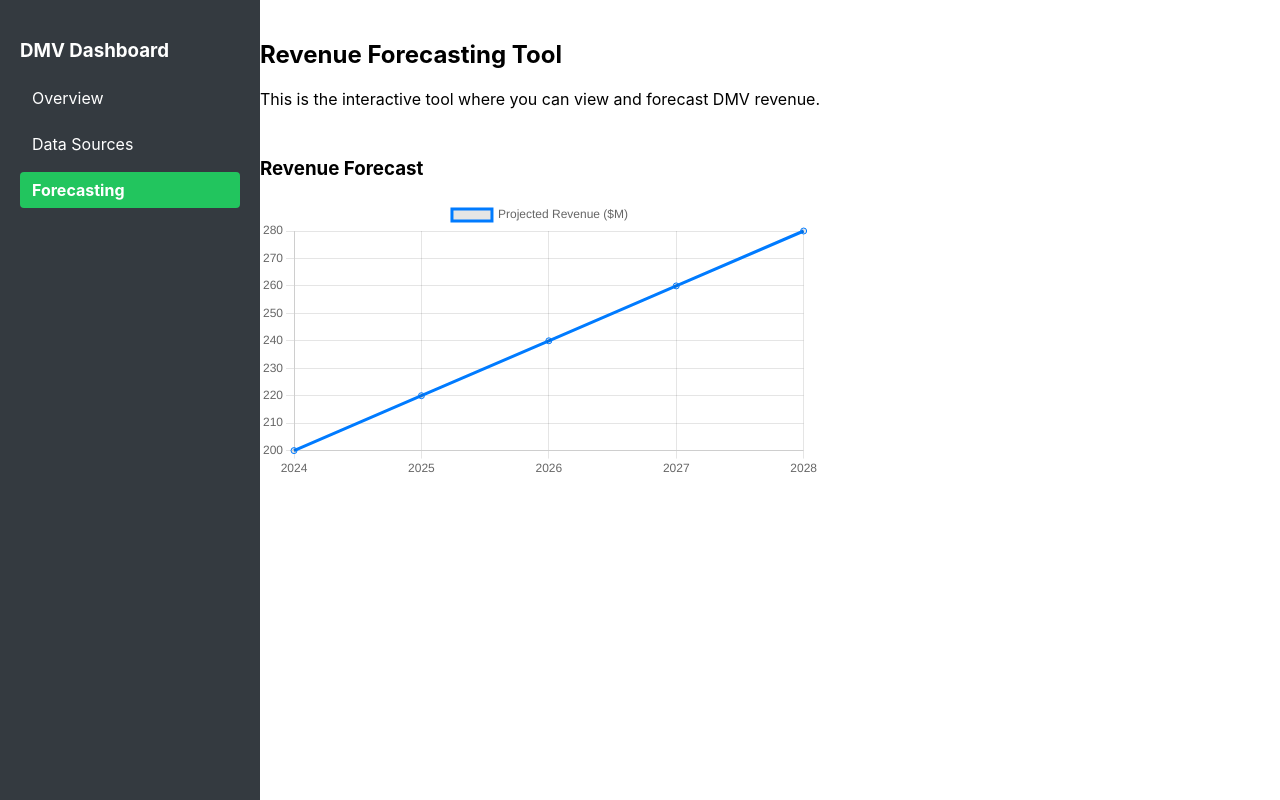
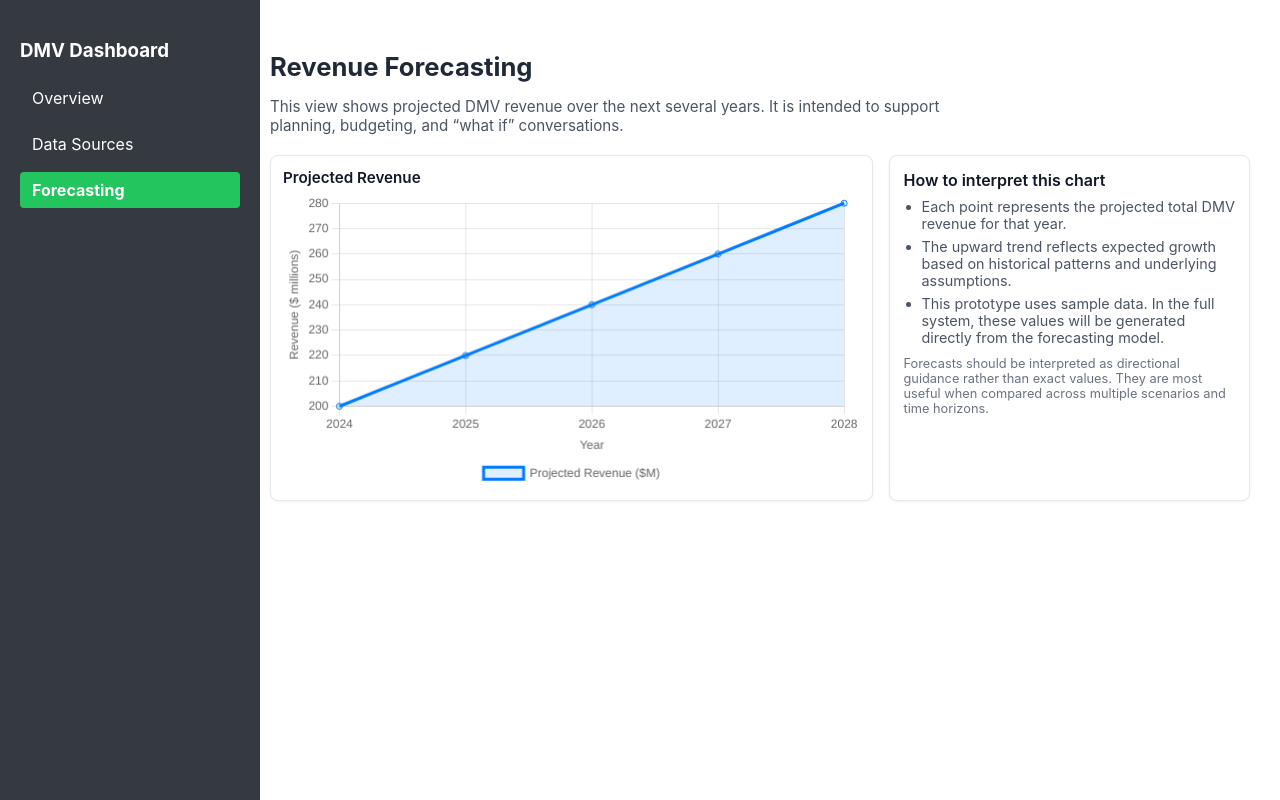
Before and after one commit to msreenam/deldot_revenue_forecast, a React (Create React App) app in the folder my-react-app/: page /forecasting in a window 1280 px wide. Built offline with nearby package versions, Linux system fonts and the light colour scheme.

Commit message:
cleaned up forecasting. Made an interpretation block that explains how to read graph. Added seperate css component

```diff
--- /dev/null
+++ b/my-react-app/src/components/Forecasting.css
@@ -0,0 +1,97 @@
+.forecast-page {
+  padding: 10px;
+}
+
+/* Title + subtitle */
+.forecast-title {
+  font-size: 1.6rem;
+  margin-bottom: 8px;
+  color: #1f2937;
+}
+
+.forecast-subtitle {
+  font-size: 0.95rem;
+  color: #4b5563;
+  margin-bottom: 20px;
+  max-width: 720px;
+}
+
+/* Layout: chart + summary side by side */
+.forecast-layout {
+  display: grid;
+  grid-template-columns: minmax(0, 2fr) minmax(0, 1.2fr);
+  gap: 16px;
+}
+
+/* Chart card */
+.forecast-chart-card {
+  background: #ffffff;
+  border-radius: 8px;
+  border: 1px solid #e5e7eb;
+  padding: 12px;
+  box-shadow: 0 1px 3px rgba(0,0,0,0.06);
+  display: flex;
+  flex-direction: column;
+  height: 320px;
+}
+
+.chart-heading {
+  font-size: 0.95rem;
+  font-weight: 600;
+  color: #111827;
+  margin: 0 0 6px 0;
+}
+
+.forecast-chart-body {
+  flex: 1;
+  position: relative;
+}
+
+.forecast-chart-body canvas {
+  width: 100% !important;
+  height: 100% !important;
+}
+
+/* Summary card */
+.forecast-summary-card {
+  background: #ffffff;
+  border-radius: 8px;
+  border: 1px solid #e5e7eb;
+  padding: 14px;
+  box-shadow: 0 1px 3px rgba(0,0,0,0.06);
+  font-size: 0.9rem;
+  color: #4b5563;
+}
+
+.summary-heading {
+  font-size: 1rem;
+  font-weight: 600;
+  color: #111827;
+  margin: 0 0 8px 0;
+}
+
+.summary-list {
+  margin: 0 0 10px 0;
+  padding-left: 18px;
+}
+
+.summary-list li {
+  margin-bottom: 6px;
+}
+
+.disclaimer {
+  font-size: 0.8rem;
+  color: #6b7280;
+  margin-top: 4px;
+}
+
+/* Responsive */
+@media (max-width: 900px) {
+  .forecast-layout {
+    grid-template-columns: 1fr;
+  }
+
+  .forecast-chart-card {
+    height: 280px;
+  }
+}
--- a/my-react-app/src/components/Forecasting.js
+++ b/my-react-app/src/components/Forecasting.js
@@ -1,13 +1,56 @@
+// import React, { useEffect } from 'react';
+// import { Chart, registerables } from 'chart.js';
+// Chart.register(...registerables);
+
+// function Forecasting() {
+//   useEffect(() => {
+//     // Keep references to charts
+//     let forecastChart;
+
+//     // Forecast Chart
+//     const forecastCtx = document.getElementById('forecastChart')?.getContext('2d');
+//     if (forecastCtx) {
+//       forecastChart = new Chart(forecastCtx, {
+//         type: 'line',
+//         data: {
+//           labels: ['2024','2025','2026','2027','2028'],
+//           datasets: [{
+//             label: 'Projected Revenue ($M)',
+//             data: [200, 220, 240, 260, 280],
+//             borderColor: '#007bff',
+//             fill: false
+//           }]
+//         }
+//       });
+//     }
+
+//     // Cleanup function to destroy charts on unmount
+//     return () => {
+//       forecastChart?.destroy();
+//     };
+//   }, []);
+
+//   return (
+//     <div>
+//       <h2>Revenue Forecasting Tool</h2>
+//       <p>This is the interactive tool where you can view and forecast DMV revenue.</p>
+
+//       <h3 className="mt-5">Revenue Forecast</h3>
+//       <canvas id="forecastChart"></canvas>
+//     </div>
+//   );
+// }
+
+// export default Forecasting;
 import React, { useEffect } from 'react';
 import { Chart, registerables } from 'chart.js';
+import './Forecasting.css';   // 🔹 add this
 Chart.register(...registerables);
 
 function Forecasting() {
   useEffect(() => {
-    // Keep references to charts
     let forecastChart;
 
-    // Forecast Chart
     const forecastCtx = document.getElementById('forecastChart')?.getContext('2d');
     if (forecastCtx) {
       forecastChart = new Chart(forecastCtx, {
@@ -18,25 +61,93 @@ function Forecasting() {
             label: 'Projected Revenue ($M)',
             data: [200, 220, 240, 260, 280],
             borderColor: '#007bff',
-            fill: false
+            backgroundColor: 'rgba(0, 123, 255, 0.12)',
+            fill: true,
+            tension: 0.3,
           }]
+        },
+        options: {
+          responsive: true,
+          maintainAspectRatio: false,
+          interaction: {
+            mode: 'index',
+            intersect: false,
+          },
+          plugins: {
+            legend: {
+              position: 'bottom',
+            },
+            tooltip: {
+              callbacks: {
+                label: (context) => {
+                  const value = context.parsed.y;
+                  return `Projected Revenue: $${value.toLocaleString()}M`;
+                },
+              },
+            },
+          },
+          scales: {
+            y: {
+              title: {
+                display: true,
+                text: 'Revenue ($ millions)',
+              },
+            },
+            x: {
+              title: {
+                display: true,
+                text: 'Year',
+              },
+            },
+          },
         }
       });
     }
 
-    // Cleanup function to destroy charts on unmount
     return () => {
       forecastChart?.destroy();
     };
   }, []);
 
   return (
-    <div>
-      <h2>Revenue Forecasting Tool</h2>
-      <p>This is the interactive tool where you can view and forecast DMV revenue.</p>
+    <div className="forecast-page">
+      <h2 className="forecast-title">Revenue Forecasting</h2>
+      <p className="forecast-subtitle">
+        This view shows projected DMV revenue over the next several years. It is intended to
+        support planning, budgeting, and “what if” conversations.
+      </p>
 
-      <h3 className="mt-5">Revenue Forecast</h3>
-      <canvas id="forecastChart"></canvas>
+      <div className="forecast-layout">
+        {/* Chart card */}
+        <div className="forecast-chart-card">
+          <h3 className="chart-heading">Projected Revenue</h3>
+          <div className="forecast-chart-body">
+            <canvas id="forecastChart"></canvas>
+          </div>
+        </div>
+
+        {/* Explanation card */}
+        <div className="forecast-summary-card">
+          <h3 className="summary-heading">How to interpret this chart</h3>
+          <ul className="summary-list">
+            <li>
+              Each point represents the projected total DMV revenue for that year.
+            </li>
+            <li>
+              The upward trend reflects expected growth based on historical patterns and
+              underlying assumptions.
+            </li>
+            <li>
+              This prototype uses sample data. In the full system, these values will be
+              generated directly from the forecasting model.
+            </li>
+          </ul>
+          <p className="disclaimer">
+            Forecasts should be interpreted as directional guidance rather than exact values.
+            They are most useful when compared across multiple scenarios and time horizons.
+          </p>
+        </div>
+      </div>
     </div>
   );
 }
```
